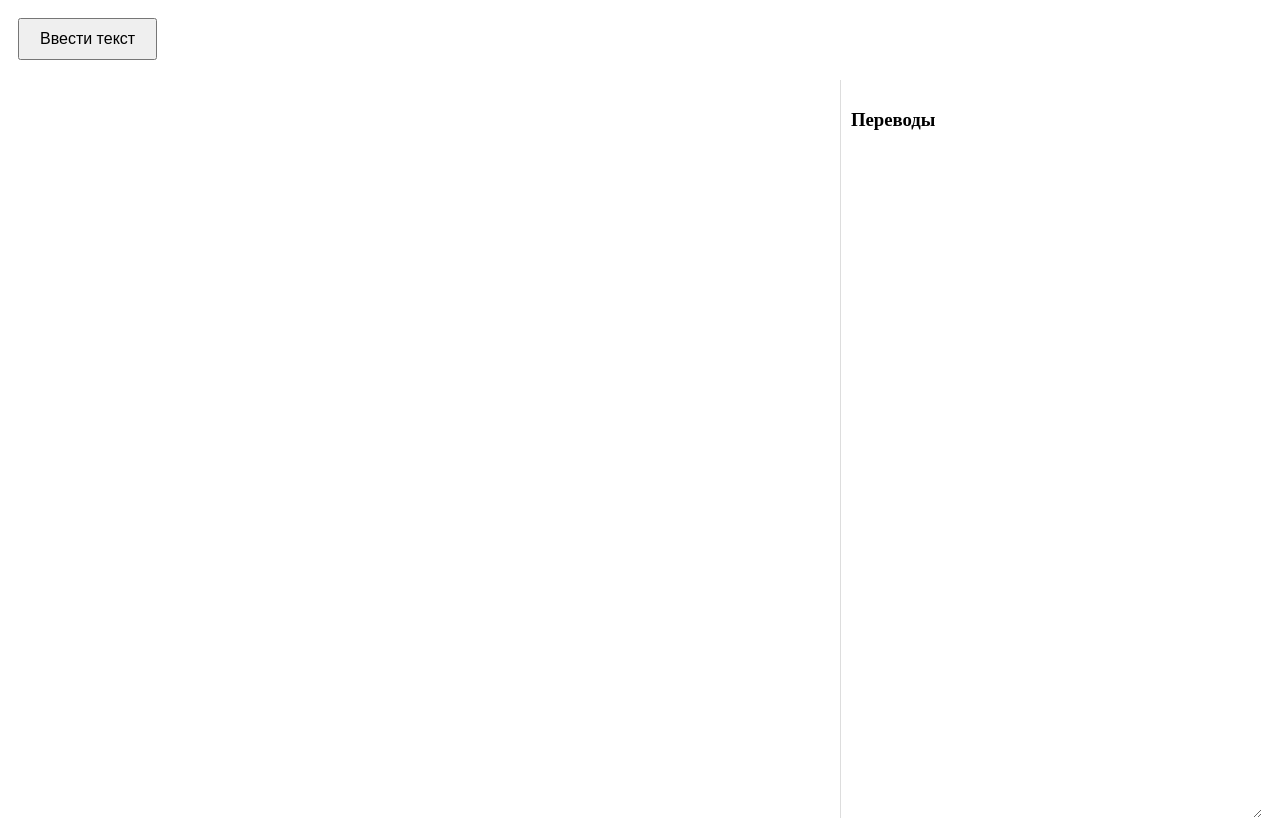
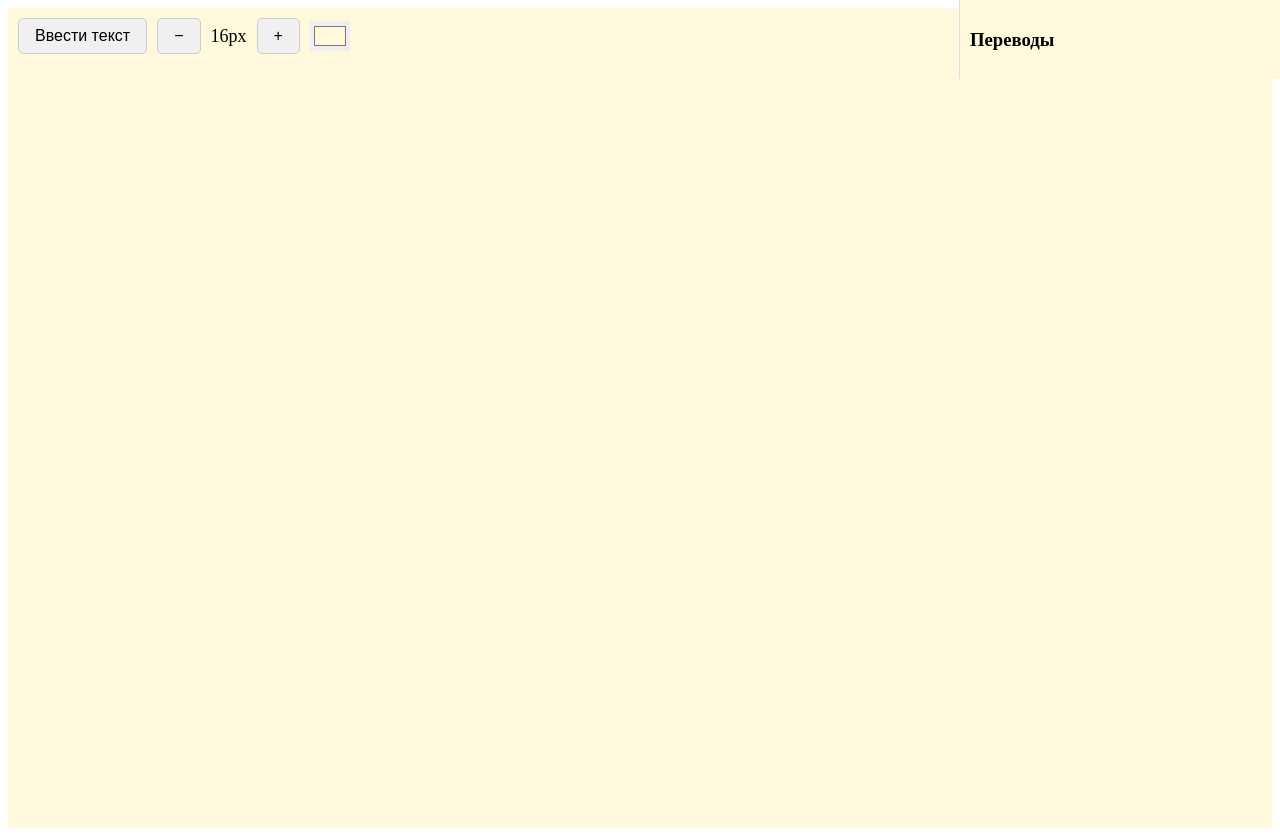
Before and after one commit to suhovskii/enbooks, a React (Create React App) app in the folder frontend/: page / in a window 1280 px wide. Built offline with nearby package versions, Linux system fonts and the light colour scheme.

Commit message:
stable without save, sound, load

```diff
--- a/frontend/src/App.js
+++ b/frontend/src/App.js
@@ -3,7 +3,6 @@ import TextInput from "./components/TextInput";
 import TranslationPanel from "./components/TranslationPanel";
 import Modal from "react-modal";
 
-// Пример использования Google Translate API
 const fetchTranslation = async (word) => {
   const response = await fetch(`https://api.mymemory.translated.net/get?q=${word}&langpair=en|ru`);
   const data = await response.json();
@@ -11,60 +10,57 @@ const fetchTranslation = async (word) => {
 };
 
 function App() {
-  const [translations, setTranslations] = useState([]);  // Массив для переведённых слов
-  const [text, setText] = useState("");  // Текст для чтения
-  const [isModalOpen, setIsModalOpen] = useState(false);  // Состояние модального окна для ввода текста
+  const [translations, setTranslations] = useState([]);
+  const [text, setText] = useState("");
+  const [isModalOpen, setIsModalOpen] = useState(false);
+  const [fontSize, setFontSize] = useState(16);
+  const [bgColor, setBgColor] = useState("#FFF8DC"); // Тепло-желтый по умолчанию
 
   const handleWordClick = async (word) => {
-    const translation = await fetchTranslation(word);  // Получаем перевод
+    const translation = await fetchTranslation(word);
     setTranslations((prev) => {
-      const newTranslations = [...prev];
-      newTranslations.unshift({ word, translation });  // Добавляем новое слово в начало
-      if (newTranslations.length > 5) newTranslations.pop();  // Оставляем только 5 последних
-      return newTranslations;
+      const newTranslations = [ { word, translation }, ...prev ];
+      return newTranslations.slice(0, 15);
     });
   };
 
-  const openTextInputModal = () => {
-    setIsModalOpen(true);  // Открытие модального окна
-  };
+  const openTextInputModal = () => setIsModalOpen(true);
+  const closeTextInputModal = () => setIsModalOpen(false);
+  const handleTextSubmit = () => closeTextInputModal();
 
-  const closeTextInputModal = () => {
-    setIsModalOpen(false);  // Закрытие модального окна
-  };
-
-  const handleTextSubmit = () => {
-    closeTextInputModal();  // Закрыть модальное окно после ввода текста
-  };
+  const increaseFontSize = () => setFontSize((size) => Math.min(size + 2, 32));
+  const decreaseFontSize = () => setFontSize((size) => Math.max(size - 2, 12));
 
   return (
-    <div style={{ height: "100vh", display: "flex", flexDirection: "column", padding: "10px" }}>
-      <button
-        onClick={openTextInputModal}
-        style={{
-          marginBottom: "20px",
-          alignSelf: "flex-start",
-          padding: "10px 20px",
-          fontSize: "16px",
-          cursor: "pointer",
-        }}
-      >
-        Ввести текст
-      </button>
+    <div style={{ height: "100vh", display: "flex", flexDirection: "column", padding: "10px", backgroundColor: bgColor }}>
+      <div style={{ display: "flex", alignItems: "center", gap: "10px", marginBottom: "20px" }}>
+        <button onClick={openTextInputModal} style={buttonStyle}>Ввести текст</button>
+        <button onClick={decreaseFontSize} style={buttonStyle}>−</button>
+        <span style={{ fontSize: "18px" }}>{fontSize}px</span>
+        <button onClick={increaseFontSize} style={buttonStyle}>+</button>
 
-      <div style={{ display: "flex", flex: 1, flexDirection: "row", justifyContent: "space-between", height: "calc(100% - 60px)" }}>
-        <TextInput text={text} setText={setText} onWordClick={handleWordClick} />
-        <TranslationPanel translations={translations} />
+        {/* Палитра выбора цвета фона */}
+        <input
+          type="color"
+          value={bgColor}
+          onChange={(e) => setBgColor(e.target.value)}
+          style={{ width: "40px", height: "30px", border: "none", cursor: "pointer" }}
+        />
+      </div>
+
+      <div style={{ display: "flex", flex: 1, flexDirection: "row", height: "calc(100% - 60px)" }}>
+        <div style={{ flex: 2, padding: 10, overflowY: "auto", marginRight: "300px" }}>
+          <TextInput text={text} setText={setText} onWordClick={handleWordClick} fontSize={fontSize} />
+        </div>
+
+        <TranslationPanel translations={translations} bgColor={bgColor} />
       </div>
 
       <Modal
         isOpen={isModalOpen}
         onRequestClose={closeTextInputModal}
         contentLabel="Введите текст"
-        style={{
-          overlay: { backgroundColor: "rgba(0, 0, 0, 0.5)" },
-          content: { width: "300px", height: "200px", margin: "auto", padding: "20px" },
-        }}
+        style={modalStyle}
       >
         <h2>Введите текст</h2>
         <textarea
@@ -78,4 +74,18 @@ function App() {
   );
 }
 
+const buttonStyle = {
+  padding: "8px 16px",
+  fontSize: "16px",
+  cursor: "pointer",
+  border: "1px solid #ccc",
+  borderRadius: "5px",
+  backgroundColor: "#f0f0f0",
+};
+
+const modalStyle = {
+  overlay: { backgroundColor: "rgba(0, 0, 0, 0.5)" },
+  content: { width: "300px", height: "200px", margin: "auto", padding: "20px" },
+};
+
 export default App;
--- a/frontend/src/components/TextInput.js
+++ b/frontend/src/components/TextInput.js
@@ -1,23 +1,23 @@
-import React, { useState } from "react";
+import React from "react";
 
-function TextInput({ text, setText, onWordClick }) {
+function TextInput({ text, setText, onWordClick, fontSize }) {
 
   const handleWordClick = (word) => {
     if (onWordClick) {
-      onWordClick(word);  // Отправляем слово в родительский компонент
+      onWordClick(word);
     }
   };
 
-  // Функция для преобразования текста в элементы с кликабельными словами
   const processText = (text) => {
-    const words = text.split(" ");
-    return words.map((word, index) => (
+    return text.split(" ").map((word, index) => (
       <span
         key={index}
         style={{
           cursor: "pointer",
-          color: "blue",
-          userSelect: "none",  // Убираем постоянное выделение текста
+          color: "black",
+          userSelect: "none",
+          fontSize: `${fontSize}px`,
+          lineHeight: "1.2",  // Увеличенный межстрочный интервал
         }}
         onClick={() => handleWordClick(word)}
       >
--- a/frontend/src/components/TranslationPanel.js
+++ b/frontend/src/components/TranslationPanel.js
@@ -1,21 +1,22 @@
 import React from "react";
 
-function TranslationPanel({ translations }) {
+function TranslationPanel({ translations, bgColor }) {
   return (
     <div
       style={{
-        flex: 1,
+        position: "fixed",
+        top: "0",
+        right: "0",
+        width: "300px",
+        maxHeight: "calc(100vh - 60px)",
+        overflowY: "auto",
+        borderLeft: "1px solid #ddd",
         padding: "10px",
-        borderLeft: "1px solid #ddd",
-        overflowY: "auto",
-        minWidth: "180px",  // Минимальная ширина 6 см (приблизительно 180px)
-        resize: "horizontal",  // Позволяет изменять ширину панели
-        overflow: "auto",
-        position: "relative",
+        backgroundColor: bgColor, // Совпадает с основным фоном
       }}
     >
       <h3>Переводы</h3>
-      {translations.map((item, index) => (
+      {translations.slice(0, 15).map((item, index) => (
         <div key={index}>
           <p>
             <strong>{item.word}</strong>: {item.translation}
```
Also changed, not shown: frontend/public/index.html (line endings or trailing spaces), frontend/src/index.js (line endings or trailing spaces), package.json (line endings or trailing spaces).
